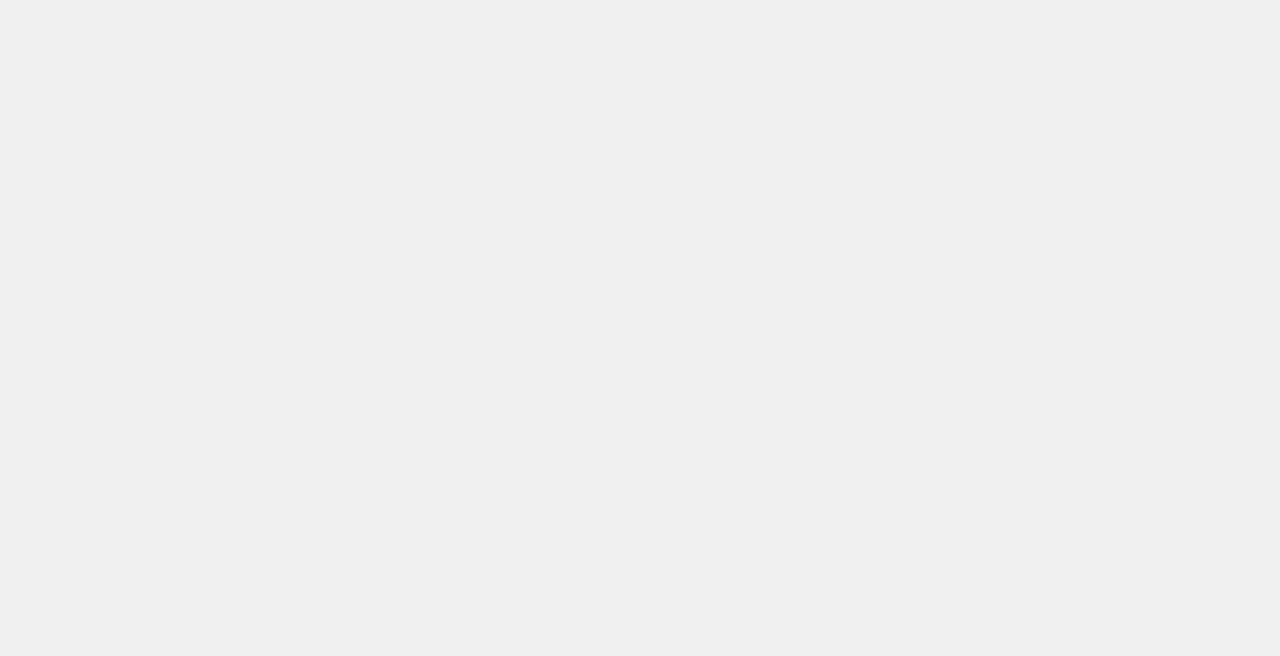
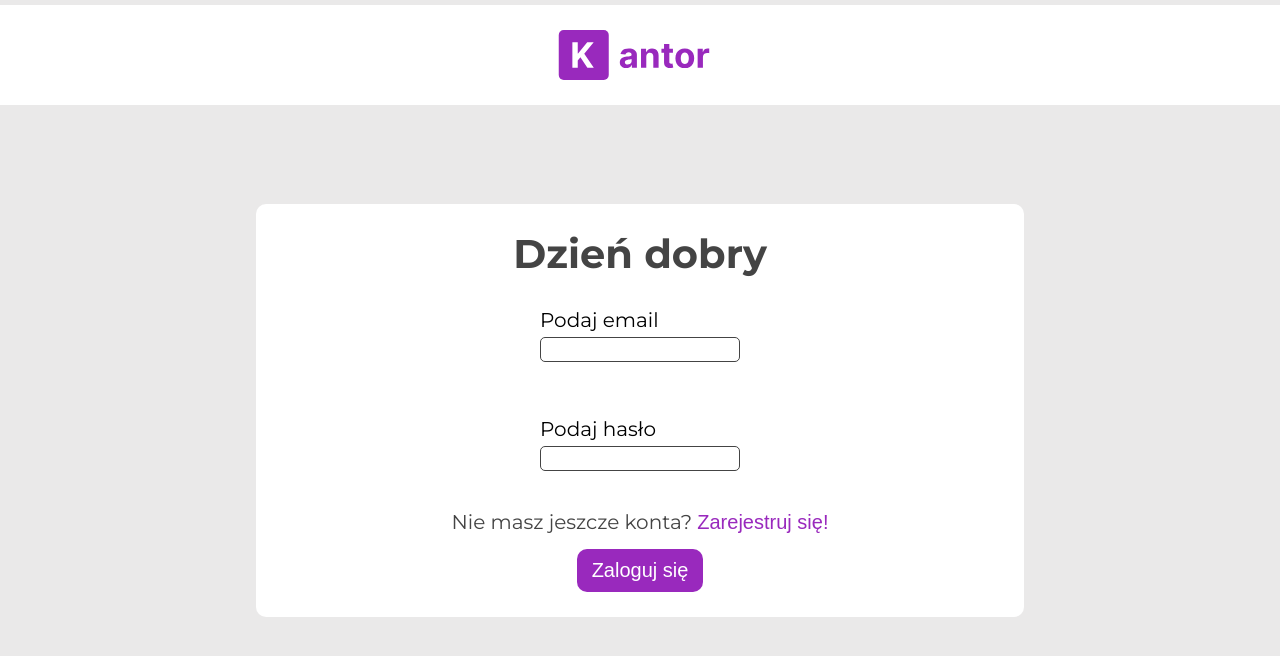
Before and after one commit to PiotrPiwowarski/Kantor-frontend, a React (Create React App) app: page / in a window 1280 px wide. Shown: the top 656 px of the page. Built offline with nearby package versions, Linux system fonts and the light colour scheme.

Commit message:
new commit

```diff
--- a/package.json
+++ b/package.json
@@ -9,6 +9,7 @@
     "@testing-library/user-event": "^13.5.0",
     "react": "^19.0.0",
     "react-dom": "^19.0.0",
+    "react-router-dom": "^7.4.0",
     "react-scripts": "5.0.1",
     "web-vitals": "^2.1.4"
   },
--- a/src/App.js
+++ b/src/App.js
@@ -1,9 +1,13 @@
+import { BrowserRouter as Router, Routes, Route } from "react-router-dom";
+import {Home} from './components/mains/Home';
 
 function App() {
   return (
-    <div className="App">
-
-    </div>
+    <Router>
+      <Routes>
+        <Route path="/" element={<Home />} />
+      </Routes>
+    </Router>
   );
 }
 
--- /dev/null
+++ b/src/components/bars/HomeBar.jsx
@@ -0,0 +1,10 @@
+import styles from './bars.module.css';
+import {ReactComponent as Logo} from '../../assets/Kantor.svg';
+
+export const HomeBar = () => {
+	return (
+		<div className={styles.homeBar}>
+			<Logo className={styles.logo} />
+		</div>
+	);
+};
--- /dev/null
+++ b/src/components/bars/bars.module.css
@@ -0,0 +1,15 @@
+.homeBar {
+    position: absolute;
+    top: 0;
+    left: 0;
+    width: 100%;
+    display: flex;
+    justify-content: center;
+    align-items: center;
+    padding: 20px;
+    background-color: #fff;
+}
+
+.logo {
+    height: 50px;
+}
--- /dev/null
+++ b/src/components/buttons/Button.jsx
@@ -0,0 +1,5 @@
+import styles from './buttons.module.css'
+
+export const AcceptButton = ({label}) => <button className={styles.acceptBtn}>{label}</button>
+
+export const TextButton = ({label}) => <button className={styles.textBtn}>{label}</button>
--- /dev/null
+++ b/src/components/buttons/buttons.module.css
@@ -0,0 +1,35 @@
+button {
+    font-size: 20px;
+}
+
+.acceptBtn {
+    background-color: transparent;
+    border: none;
+    color: white;
+    background-color: #9929bd;
+    padding: 10px 15px;
+    border-radius: 10px;
+}
+
+.acceptBtn:hover {
+    background-color: #9829bdbb;
+}
+
+.acceptBtn:active {
+    background-color: #9829bd6c;
+}
+
+.textBtn {
+    background-color: transparent;
+    border: none;
+    color: #9929bd;
+    font-size: 20px;
+}
+
+.textBtn:hover {
+    color: #9829bd98;
+}
+
+.textBtn:active {
+    color: #9829bd59;
+}
--- /dev/null
+++ b/src/components/forms/LoginForm.jsx
@@ -0,0 +1,30 @@
+import styles from './forms.module.css';
+import { AcceptButton, TextButton } from '../buttons/Button';
+
+export const LoginForm = () => {
+	return (
+		<div className={styles.content}>
+			<h1>Dzień dobry</h1>
+			<label>
+					Podaj email
+					<input
+						type='email'
+						value={null}
+						onChange={null}
+					/>
+				</label>
+				<label>
+					Podaj hasło
+					<input
+						type='password'
+						value={null}
+						onChange={null}
+					/>
+				</label>
+			<p>
+				Nie masz jeszcze konta? <TextButton label='Zarejestruj się!' />
+			</p>
+			<AcceptButton label='Zaloguj się' />
+		</div>
+	);
+};
--- /dev/null
+++ b/src/components/forms/forms.module.css
@@ -0,0 +1,27 @@
+.content {
+    min-width: 60%;
+    max-width: 80%;
+    max-height: 80%;
+    background-color: white;
+    border-radius: 10px;
+    display: flex;
+    flex-direction: column;
+    align-items: center;
+    justify-content: space-around;
+    overflow: auto;
+    padding: 20px;
+}
+
+label {
+    display: flex;
+    flex-direction: column;
+    padding: 20px;
+}
+
+input {
+    width: 200px;
+    border: 1px solid #444;
+    border-radius: 5px;
+    font-size: 20px;
+    color: #444;
+}
--- /dev/null
+++ b/src/components/mains/Home.jsx
@@ -0,0 +1,12 @@
+import styles from './mains.module.css';
+import { HomeBar } from '../bars/HomeBar';
+import { LoginForm } from '../forms/LoginForm';
+
+export const Home = () => {
+    return (
+        <div className={styles.background}>
+            <HomeBar />
+            <LoginForm />
+        </div>
+    );
+}
--- /dev/null
+++ b/src/components/mains/mains.module.css
@@ -0,0 +1,8 @@
+.background {
+    min-width: 100vw;
+    min-height: 100vh;
+
+    display: flex;
+    align-items: center;
+    justify-content: center;
+}
--- a/src/index.css
+++ b/src/index.css
@@ -4,17 +4,19 @@
 	box-sizing: border-box;
 	margin: 0;
 	padding: 0;
+	margin-top: 5px;
+	margin-bottom: 5px;
 }
 
 body {
 	font-family: 'Montserrat', serif;
-	background: rgb(240, 239, 239);
 }
 
 html,
 body {
 	height: 100%;
 	font-size: 20px;
+	background-color: rgb(234, 233, 233);
 }
 
 h1, h2, p {
```
Also changed, not shown: src/assets/Kantor.svg (added), 1 other file (tests, documents, lock files or other folders).
